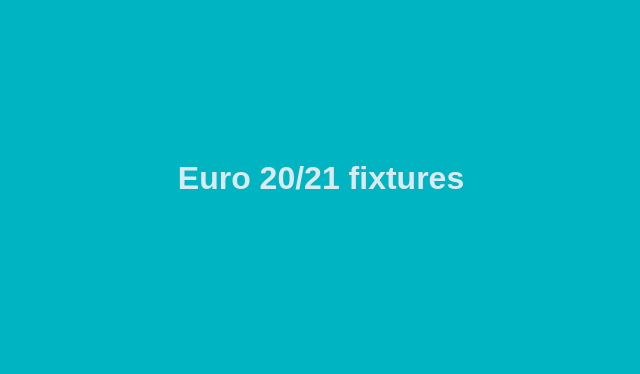
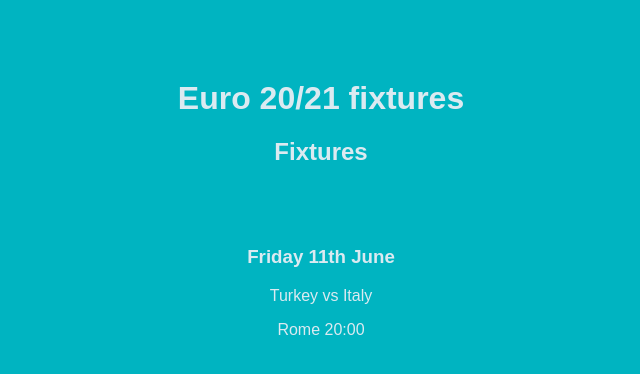
Before and after one commit to Voote/Euro20-21, a React (Create React App) app: page / in a window 1280 px wide. Shown: the top 374 px of the page, without its empty margins (319-959 px from the left). Built offline with nearby package versions, Linux system fonts and the light colour scheme.

Commit message:
initial commit to branch

```diff
--- a/src/App.js
+++ b/src/App.js
@@ -1,10 +1,14 @@
 import './assets/styles.scss';
+import Fixtures from './components/fixtures';
 
 const App = () => (
   <div className="App">
-    <header style={{ marginTop: '20vh' }}>
+    <header>
       <h1>Euro 20/21 fixtures</h1>
     </header>
+    <section>
+      <Fixtures />
+    </section>
   </div>
 );
 
--- a/src/assets/labels.js
+++ b/src/assets/labels.js
@@ -0,0 +1,26 @@
+module.exports = {
+  Austria: 'Austria',
+  Belgium: 'Belgium',
+  Croatia: 'Croatia',
+  Czech: 'Czech Republic',
+  Denmark: 'Denmark',
+  England: 'England',
+  Finland: 'Finland',
+  France: 'France',
+  Germany: 'Germany',
+  Hungary: 'Hungary',
+  Italy: 'Italy',
+  Netherlands: 'Netherlands',
+  Macedonia: 'North Macedonia',
+  Portugal: 'Portugal',
+  Poland: 'Poland',
+  Russia: 'Russia',
+  Scotland: 'Scotland',
+  Spain: 'Spain',
+  Sweden: 'Sweden',
+  Switzerland: 'Switzerland',
+  Slovakia: 'Slovakia',
+  Turkey: 'Turkey',
+  Ukraine: 'Ukraine',
+  Wales: 'Wales'
+};
--- a/src/assets/styles.scss
+++ b/src/assets/styles.scss
@@ -1,3 +1,7 @@
+$primary: #00b4c1;
+$secondary: #ff4b3e;
+$font: #dbeaf1;
+
 html,
 body {
   font-family: 'Teko', sans-serif;
@@ -16,4 +20,7 @@ a {
 
 .App {
   text-align: center;
+  header {
+    margin-top: 10vh;
+  }
 }
--- /dev/null
+++ b/src/components/fixtures.jsx
@@ -0,0 +1,19 @@
+import React from 'react';
+import labels from '../assets/labels';
+
+const Fixtures = () => (
+  <div>
+    <h1>Fixtures</h1>
+    <header>
+      <h3>Friday 11th June</h3>
+    </header>
+    <div>
+      <span>
+        {labels.Turkey} vs {labels.Italy}
+      </span>
+      <p>Rome 20:00</p>
+    </div>
+  </div>
+);
+
+export default Fixtures;
```
Also changed, not shown: src/components/results.jsx (added, +11 -0 lines).
